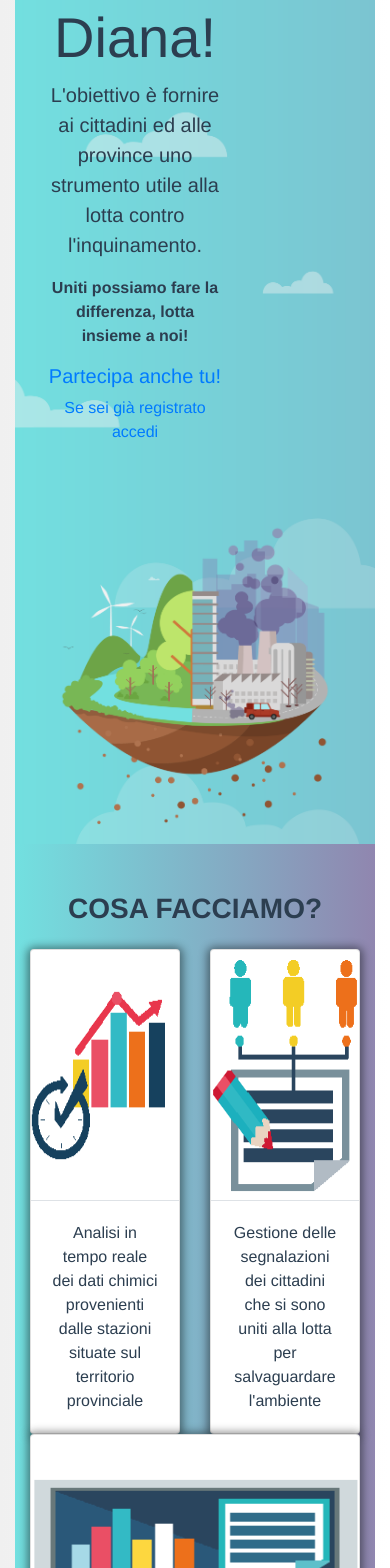
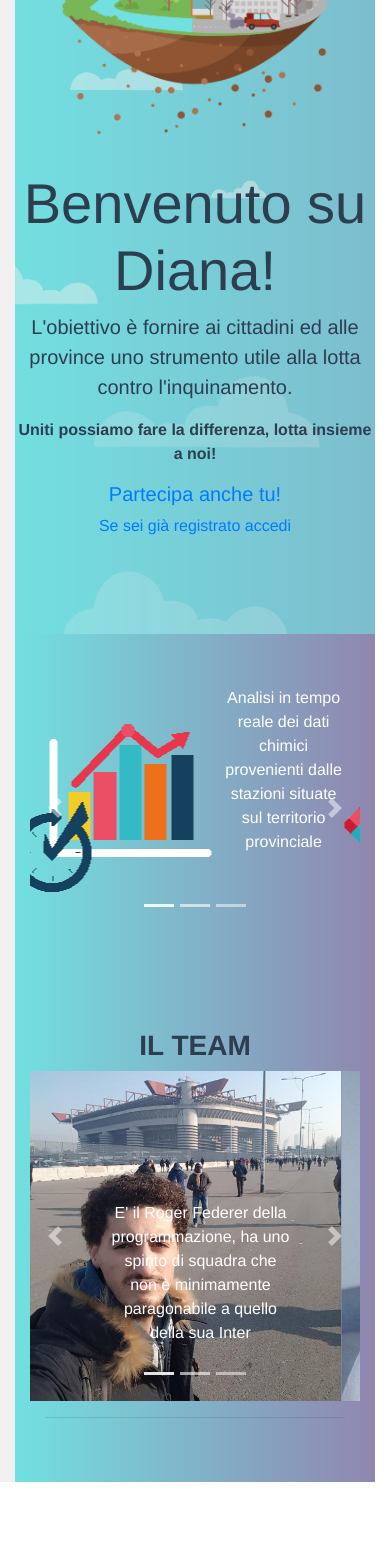
Before and after one commit to daniele3b/diana_app, a Vue app: page / in a window 390 px wide. Shown: the part 240-1808 px from the top of the page. After the commit the page ends 1722 px from the top, so only its background shows below. Built offline with nearby package versions, Linux system fonts and the light colour scheme.

Commit message:
layout tel

```diff
--- a/src/views/Announcements.vue
+++ b/src/views/Announcements.vue
@@ -685,7 +685,7 @@ export default {
           response.data.end = response.data.end.substring(0, ind_fine)
 
           let i
-          const dim = this.annunci
+          const dim = this.annunci.length
           for(i=0;i<dim;i++){
             if(this.annuncioDaModificare._id == this.annunci[i]._id){
               this.annunci[i].CF = response.data.CF
--- a/src/views/Home.vue
+++ b/src/views/Home.vue
@@ -1,6 +1,6 @@
 <template>
  <div class="container-fluid" id="cosafacciamo">
-<div class="row mt-2 pb-3" id="rigaesterna" height="200px">
+<div class="row mt-2 pb-3 d-none d-sm-block" id="rigaesterna" height="200px">
   <div class="col-12">
  <div class="row">
  <div class="col-8">
@@ -25,10 +25,38 @@
   </div>
 
 </div>
+<!-- view tel -->
+<div class="row mt-2 pb-3 d-block d-sm-none" id="rigaesterna" height="200px">
+
+ <div class="row">
+
+    <div class="col-12">
+      <img src="../assets/isola.png" height="300px" id="isola" >
+    </div>
+</div>
+<div class="row">
+    <div class="jumbotron text-black" id="hero">
+            <h1 class="display-4"><b>Benvenuto su Diana!</b></h1>
+            <p class="lead"><b>L'obiettivo è fornire ai cittadini ed alle province uno strumento utile alla lotta contro l'inquinamento.</b></p>
+            <p><b>Uniti possiamo fare la differenza, lotta insieme a noi!</b></p>
+
+            <h5 >  <router-link to="/registration"> Partecipa anche tu!</router-link></h5>
+            <p> <router-link to="/login">Se sei già registrato accedi </router-link></p>
+
+        </div>
+
+ </div>
+
+
+</div>
+
+
+
+
 
 
   <div class="container pb-5 mt-5" >
-<div class="row mt-5">
+<div class="row mt-5  d-none d-sm-block">
 
   <div class="col-12">
       <h3><b>COSA FACCIAMO?</b></h3>
@@ -63,11 +91,53 @@
     </div>
   </div>
 </div>
+<!-- view tel-->
+<div class="row d-block d-sm-none">
+
+  <div class="bd-example">
+  <div id="carouselExampleCaptions" class="carousel slide" data-ride="carousel">
+    <ol class="carousel-indicators">
+      <li data-target="#carouselExampleCaptions" data-slide-to="0" class="active"></li>
+      <li data-target="#carouselExampleCaptions" data-slide-to="1"></li>
+      <li data-target="#carouselExampleCaptions" data-slide-to="2"></li>
+    </ol>
+    <div class="carousel-inner">
+      <div class="carousel-item active">
+        <img src="../assets/menu1.png" class="d-block " align=left alt="...">
+        <span class="carousel-caption ml-5 " style="position:relative;left:2%;">
+          <p>Analisi in tempo reale dei dati chimici provenienti dalle stazioni situate sul territorio provinciale</p>
+        </span>
+      </div>
+      <div class="carousel-item">
+        <img src="../assets/menu2.png" class="d-block" align=left alt="...">
+        <span class="carousel-caption ml-5 " style="position:relative;left:2%;">
+          <p>Gestione delle segnalazioni dei cittadini che si sono uniti alla lotta per salvaguardare l'ambiente</p>
+        </span>
+      </div>
+      <div class="carousel-item">
+        <img src="../assets/menu3.png" class="d-block " align=left alt="...">
+         <span class="carousel-caption ml-5 " style="position:relative;left:2%;">
+          <p>Forniamo strumenti di supporto <br>alla decisione per facilitare<br> l'analisi di eventi complessi </p>
+        </span>
+      </div>
+    </div>
+    <a class="carousel-control-prev" href="#carouselExampleCaptions" role="button" data-slide="prev">
+      <span class="carousel-control-prev-icon" aria-hidden="true"></span>
+      <span class="sr-only">Previous</span>
+    </a>
+    <a class="carousel-control-next" href="#carouselExampleCaptions" role="button" data-slide="next">
+      <span class="carousel-control-next-icon" aria-hidden="true"></span>
+      <span class="sr-only">Next</span>
+    </a>
+  </div>
+</div>
+
+  </div>
 </div>
 
 
  <div class="container pb-5 mt-5" >
-<div class="row mt-5">
+<div class="row mt-5 d-none d-sm-block">
 
   <div class="col-12 w-75">
       <h3><b>IL TEAM</b></h3>
@@ -112,6 +182,48 @@
   </div>
 
 </div>
+<!-- view telefono-->
+<div class="row d-block d-sm-none">
+   <h3><b>IL TEAM</b></h3>
+  <div class="bd-example">
+  <div id="carouselExampleCaptions2" class="carousel slide" data-ride="carousel">
+    <ol class="carousel-indicators">
+      <li data-target="#carouselExampleCaptions" data-slide-to="0" class="active"></li>
+      <li data-target="#carouselExampleCaptions" data-slide-to="1"></li>
+      <li data-target="#carouselExampleCaptions" data-slide-to="2"></li>
+    </ol>
+    <div class="carousel-inner">
+      <div class="carousel-item active">
+        <img src="../assets/ivan.jpg" class="d-block w-100" align=left alt="...">
+        <span class="carousel-caption ml-5 " >
+          <p>E' il Roger Federer della programmazione, ha uno spirito di squadra che non è minimamente paragonabile a quello della sua Inter</p>
+        </span>
+      </div>
+      <div class="carousel-item">
+        <img src="../assets/daniele.jpg" class="d-block w-100" align=left alt="..." >
+        <span class="carousel-caption ml-5 " >
+          <p>Non so cosa scrivere, ma basti sapere che adesso non ho più tutti quei capelli,la foto risale al 2014 e adesso ho la boccia che mi accompagna ovunque vado </p>
+        </span>
+      </div>
+      <div class="carousel-item">
+        <img src="../assets/mario.jpg" class="d-block w-100" align=left alt="...">
+         <span class="carousel-caption ml-5 " >
+          <p>E' il supereroe del team, si sacrifica per tutti neanche fosse Mario della saga omonima. Unica pecca che lo ha marchiato? La zona rossa </p>
+        </span>
+      </div>
+    </div>
+    <a class="carousel-control-prev" href="#carouselExampleCaptions2" role="button" data-slide="prev">
+      <span class="carousel-control-prev-icon" aria-hidden="true"></span>
+      <span class="sr-only">Previous</span>
+    </a>
+    <a class="carousel-control-next" href="#carouselExampleCaptions2" role="button" data-slide="next">
+      <span class="carousel-control-next-icon" aria-hidden="true"></span>
+      <span class="sr-only">Next</span>
+    </a>
+  </div>
+</div>
+
+
 </div>
 
 
@@ -119,6 +231,7 @@
 
 
 <hr>
+</div>
 </div>
 
 
```
